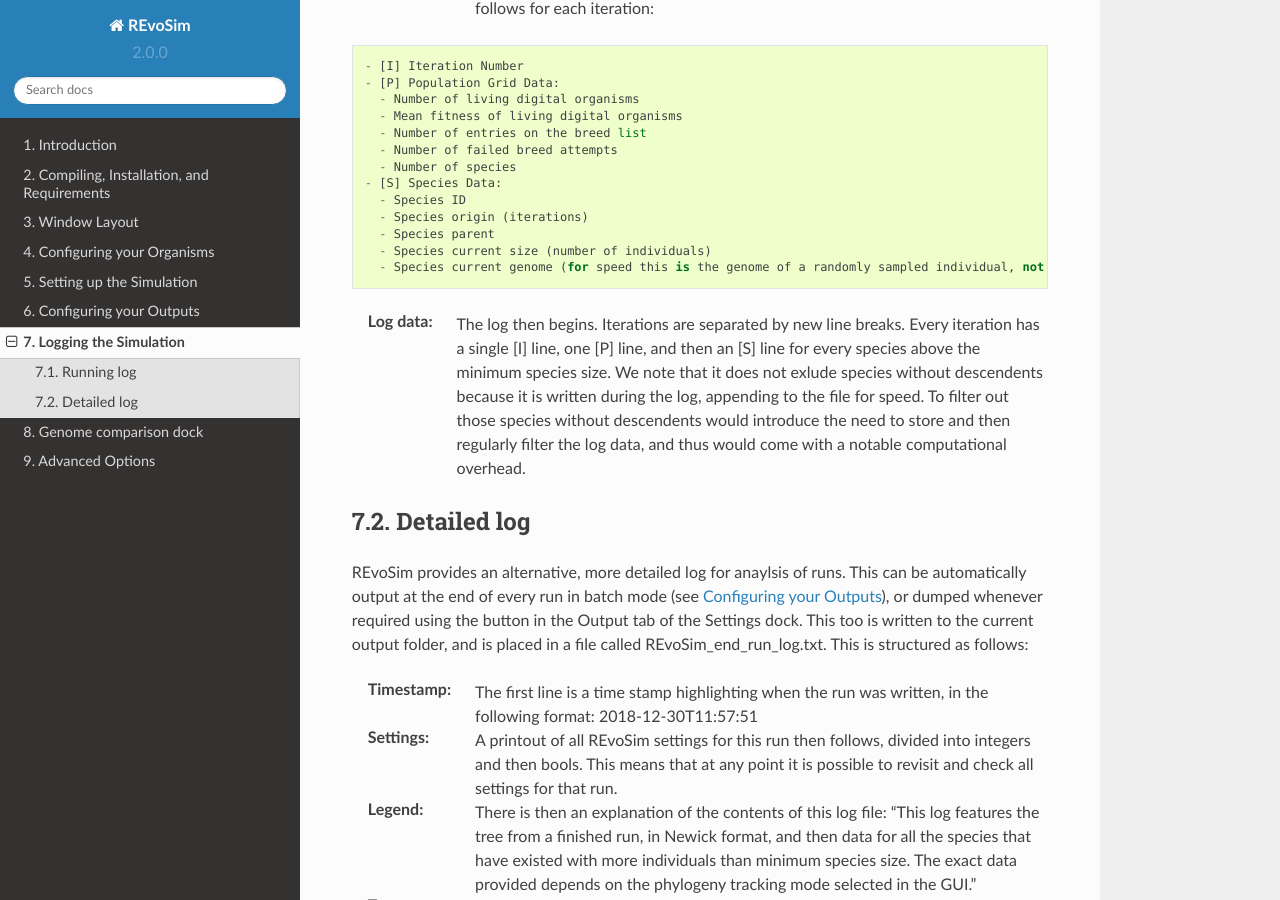
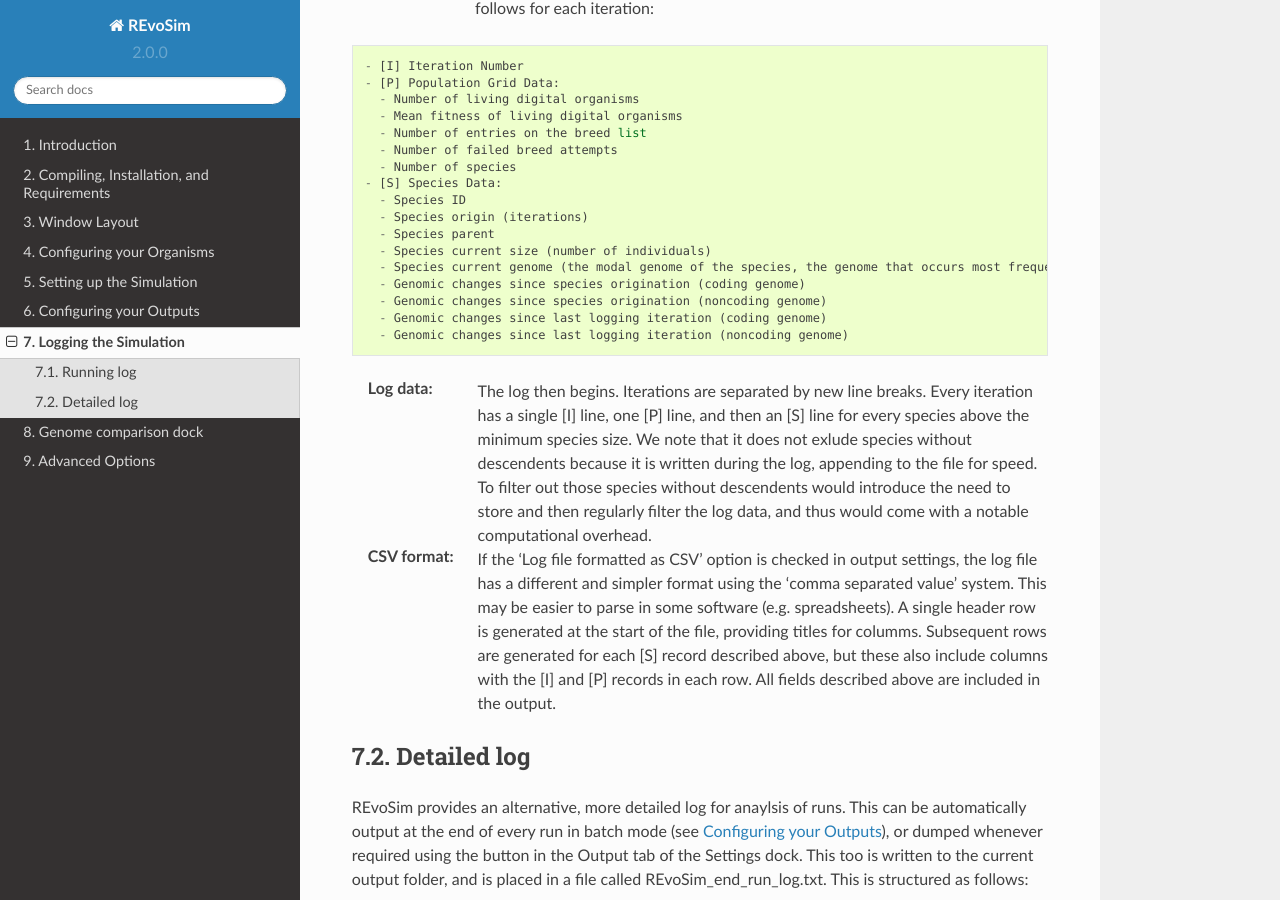
Before and after one commit to palaeoware/revosim, a Sphinx documentation site: the page built from revosim/docs/loggingsim.rst, in a window 1280 px wide and 900 px high, scrolled down 579 px. Built offline with Sphinx 7.4.7 and the Read the Docs theme 2.0.0, drawn with Linux system fonts in a browser that asks for light colours.

Commit message:
Documentation updated for change-logging and CSV output

```diff
--- a/revosim/docs/loggingsim.rst
+++ b/revosim/docs/loggingsim.rst
@@ -28,10 +28,15 @@
     - Species origin (iterations)
     - Species parent
     - Species current size (number of individuals)
-    - Species current genome (for speed this is the genome of a randomly sampled individual, not the modal organism)
+    - Species current genome (the modal genome of the species, the genome that occurs most frequently)
+    - Genomic changes since species origination (coding genome)
+    - Genomic changes since species origination (noncoding genome)
+    - Genomic changes since last logging iteration (coding genome)
+    - Genomic changes since last logging iteration (noncoding genome)
 
 :Log data: The log then begins. Iterations are separated by new line breaks. Every iteration has a single [I] line, one [P] line, and then an [S] line for every species above the minimum species size. We note that it does not exlude species without descendents because it is written during the log, appending to the file for speed. To filter out those species without descendents would introduce the need to store and then regularly filter the log data, and thus would come with a notable computational overhead.
 
+:CSV format: If the 'Log file formatted as CSV' option is checked in output settings, the log file has a different and simpler format using the 'comma separated value' system. This may be easier to parse in some software (e.g. spreadsheets). A single header row is generated at the start of the file, providing titles for columms. Subsequent rows are generated for each [S] record described above, but these also include columns with the [I] and [P] records in each row. All fields described above are included in the output.
 
 Detailed log
 ------------
--- a/revosim/docs/settingsoutput.rst
+++ b/revosim/docs/settingsoutput.rst
@@ -13,6 +13,8 @@
 
 :Write Log Files: When this option is checked a log file is written during the course of every run. See :ref:`logging` for more details of REvoSim logs.
 
+:Log file formatted as CSV: When this option is the log file is converted to comma-separated value format, with one line per species entry. This log-format is less easily read by a human, but may be easier to import into software for analysis. If 'Write Log Files' is unchecked, this option is disabled (greyed out).
+
 :Automatically create detailed log on batch runs: This option outputs the detailed log at the end of each run when REvoSim is operating in batch mode. See :ref:`logging` for more details of REvoSim logs.
 
 :Write data for current run: This option outputs the detailed log for the currently running simulation at the point at which the button is pressed. See :ref:`logging` for more details of REvoSim logs.
```
